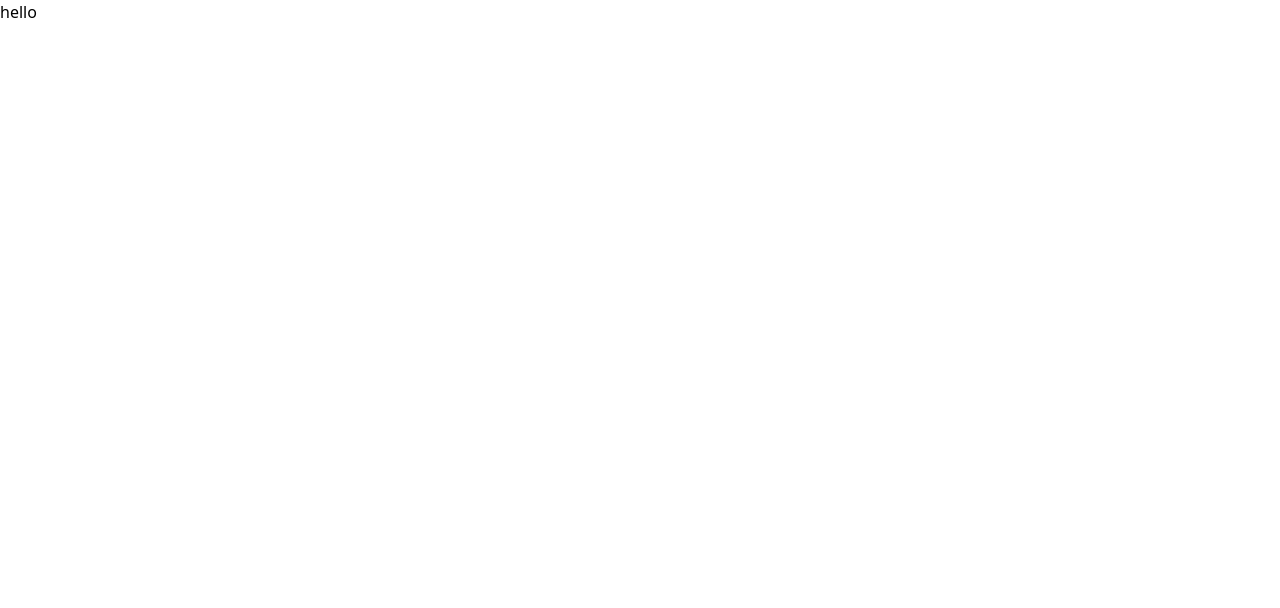
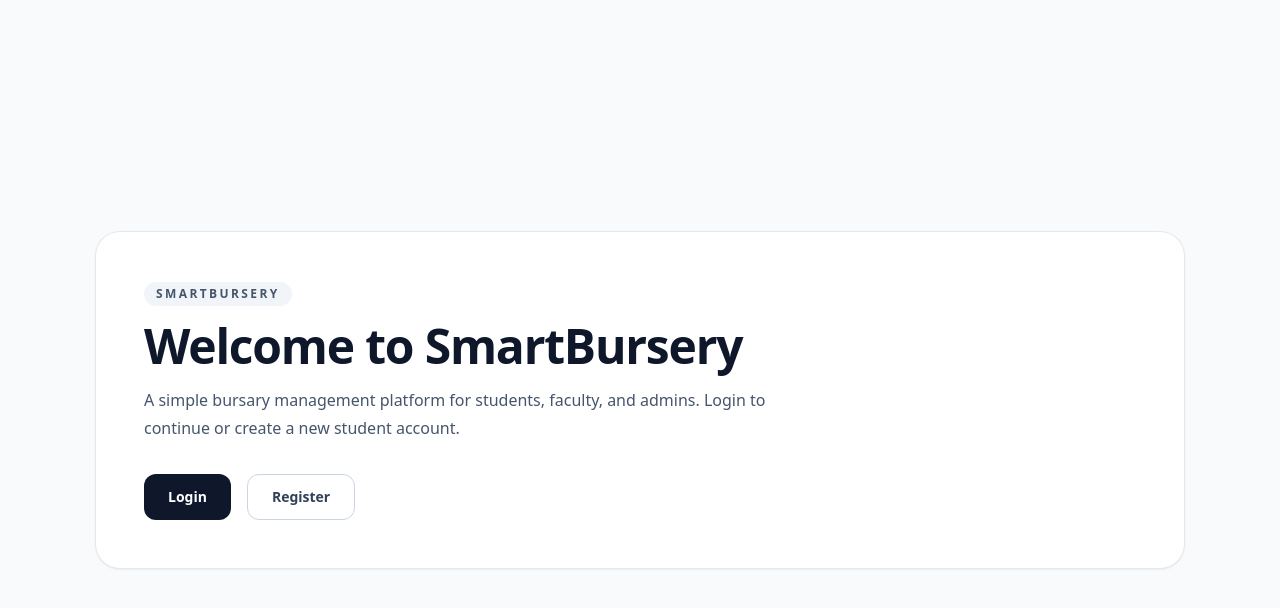
Before and after one commit to SUSLCore/smartbursary-web, a Next.js app: page / in a window 1280 px wide. Shown: the top 608 px of the page. Built offline with nearby package versions, Linux system fonts and the light colour scheme.

Commit message:
Add login and registration links to the home page

```diff
--- a/app/(auth)/login/page.tsx
+++ b/app/(auth)/login/page.tsx
@@ -0,0 +1,9 @@
+import React from 'react'
+
+function page() {
+  return (
+    <div>This is the login page</div>
+  )
+}
+
+export default page
--- a/app/page.tsx
+++ b/app/page.tsx
@@ -1,9 +1,37 @@
-import Image from "next/image";
+import Link from "next/link";
 
 export default function Home() {
   return (
-  <div>
-    hello
-  </div>
+    <main className="min-h-screen bg-slate-50">
+      <section className="mx-auto flex min-h-screen w-full max-w-6xl items-center px-4 py-12 sm:px-6 lg:px-8">
+        <div className="w-full rounded-3xl bg-white p-8 shadow-sm ring-1 ring-slate-200 sm:p-12">
+          <p className="inline-flex rounded-full bg-slate-100 px-3 py-1 text-xs font-semibold uppercase tracking-[0.2em] text-slate-600">
+            SmartBursery
+          </p>
+          <h1 className="mt-4 text-4xl font-bold tracking-tight text-slate-900 sm:text-5xl">
+            Welcome to SmartBursery
+          </h1>
+          <p className="mt-4 max-w-2xl text-base leading-7 text-slate-600">
+            A simple bursary management platform for students, faculty, and admins.
+            Login to continue or create a new student account.
+          </p>
+
+          <div className="mt-8 flex flex-wrap gap-4">
+            <Link
+              href="/login"
+              className="inline-flex items-center justify-center rounded-xl bg-slate-900 px-6 py-3 text-sm font-semibold text-white transition hover:bg-slate-800"
+            >
+              Login
+            </Link>
+            <Link
+              href="/register"
+              className="inline-flex items-center justify-center rounded-xl border border-slate-300 bg-white px-6 py-3 text-sm font-semibold text-slate-700 transition hover:border-slate-400 hover:bg-slate-50"
+            >
+              Register
+            </Link>
+          </div>
+        </div>
+      </section>
+    </main>
   );
 }
```
